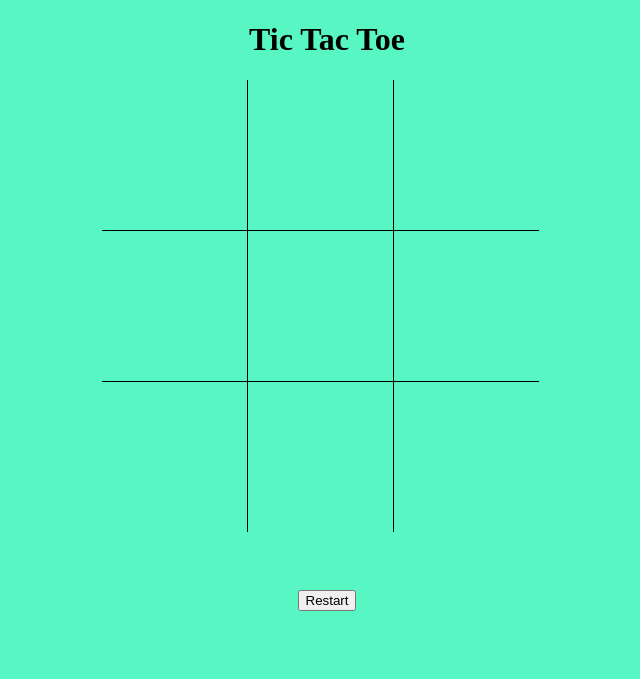
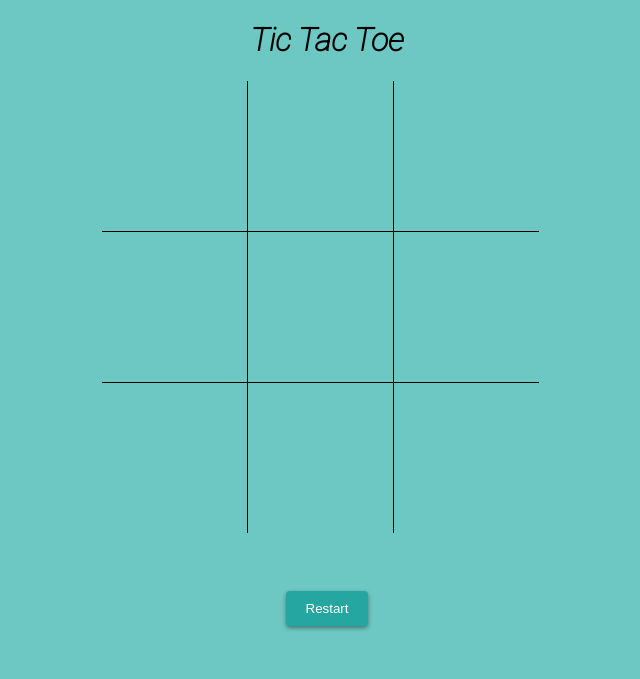
Before and after one commit to MarkRRyan/Tic-Tac-Toe-2023, a plain HTML site: page index.html in a window 1280 px wide. Shown: the whole page, without its empty margins (313-953 px from the left). Drawn offline with Linux system fonts and the light colour scheme.

Commit message:
added button styling and adjusted colors

```diff
--- a/style.css
+++ b/style.css
@@ -1,9 +1,12 @@
+@import url('https://fonts.googleapis.com/css2?family=Montserrat:wght@200&family=Roboto:ital,wght@1,100&display=swap');
+
 body {
-    background-color: rgb(88, 246, 194);
+    background-color: rgb(109, 199, 194);
     display: flex;
     justify-content: center;
     margin: 0;
     padding: 0;
+    font-family: 'Roboto', sans-serif;
 }
 
 h1 {
@@ -28,7 +31,7 @@ h1 {
 }
 
 .box:hover {
-    background-color: rgb(66, 233, 177);
+    background-color: rgb(37, 166, 160);
 }
 
 [id='0'], [id='1'], [id='3'], [id='4'] {
@@ -51,5 +54,15 @@ h1 {
 }
 
 #restartBTN {
+    padding: 10px 20px;
+    background-color: rgb(37, 166, 160);
+    color: #ffffff;
+    border: none;
+    border-radius: 4px;
+    box-shadow: 0px 2px 4px rgba(0, 0, 0, 0.4);
     margin: 50px;
 }
+
+#restartBTN:hover {
+    background-color: rgb(109, 199, 194);
+}
```
